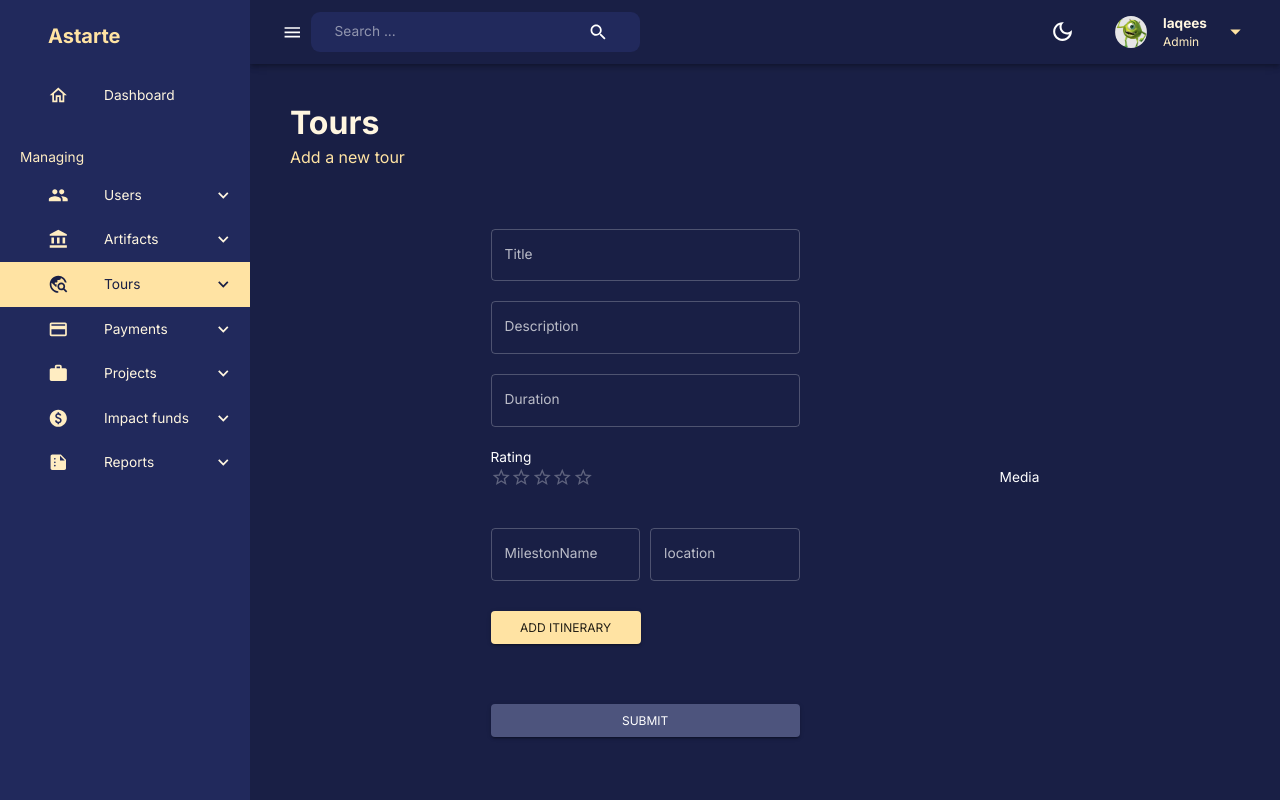
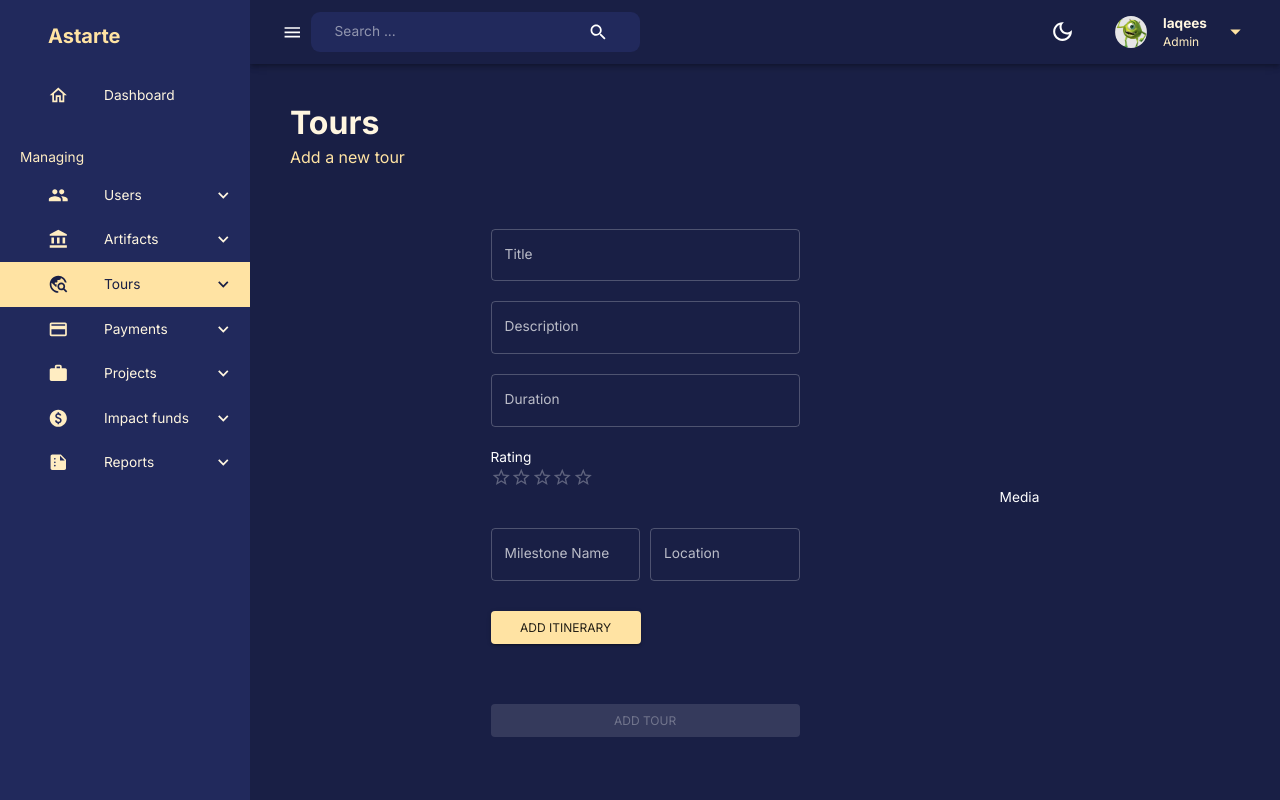
Before and after one commit to mohamadlaqees/AstarteDashboard, a React (Vite) app in the folder client/: page /tours/new in a window 1280 px wide. Built offline with nearby package versions, Linux system fonts and the light colour scheme.

Commit message:
update addTour page

```diff
--- a/client/src/Utils/Validations.js
+++ b/client/src/Utils/Validations.js
@@ -14,6 +14,10 @@ export const addExperiencSchema = yup.object().shape({
   title: yup.string().required("Title is required"),
   description: yup.string().required("Description is required"),
   duration: yup.number().required("Duration is required"),
+  rating: yup
+    .number()
+    .required("Rating is required ")
+    .min(1, "Rating must be at least 1"),
   itinerary: yup
     .array()
     .of(
--- a/client/src/pages/Tours/AddTour.jsx
+++ b/client/src/pages/Tours/AddTour.jsx
@@ -1,6 +1,5 @@
-import React, { Fragment, useState } from "react";
-import { useForm, useFieldArray } from "react-hook-form";
-import { DevTool } from "@hookform/devtools";
+import React, { Fragment } from "react";
+import { useForm, Controller, useFieldArray } from "react-hook-form";
 import { yupResolver } from "@hookform/resolvers/yup";
 import {
   Box,
@@ -9,40 +8,45 @@ import {
   Stack,
   TextField,
   Typography,
+  useTheme,
 } from "@mui/material";
 import Header from "../../components/Header";
 import { addExperiencSchema } from "../../Utils/Validations";
 
 const AddTour = () => {
-  const form = useForm({
+  const theme = useTheme();
+  const {
+    control,
+    handleSubmit,
+    formState: { errors, isDirty, isValid, isSubmitting },
+    reset,
+  } = useForm({
     defaultValues: {
       title: "",
       description: "",
-      itinerary: [
-        {
-          milestoneName: "",
-          location: "",
-        },
-      ],
       duration: "",
-      includes: [],
-      media: [],
+      rating: null,
+      itinerary: [{ milestoneName: "", location: "" }],
     },
     resolver: yupResolver(addExperiencSchema),
     mode: "onBlur",
   });
 
-  const { register, control, handleSubmit, formState } = form;
-  const { append, fields, remove } = useFieldArray({
+  const { fields, append, remove } = useFieldArray({
+    control,
     name: "itinerary",
-    control,
   });
-  const { errors, isDirty, isValid, isSubmitting } = formState;
 
   const submitHandler = (data) => {
+    reset({
+      title: "",
+      description: "",
+      duration: "",
+      rating: 0,
+      itinerary: [{ milestoneName: "", location: "" }],
+    });
     console.log(data);
   };
-  const [ratingValue, setRatingValue] = useState(0);
 
   return (
     <>
@@ -58,61 +62,209 @@ const AddTour = () => {
           gap="200px"
         >
           <Stack width="30%" marginTop="20px">
+            {/* Title Field */}
+            <Controller
+              name="title"
+              control={control}
+              render={({ field }) => (
                 <TextField
+                  {...field}
                   label="Title"
-              sx={{ marginBottom: "20px" }}
-              {...register("title")}
-              error={!!errors.title}
+                  sx={{
+                    marginBottom: "20px",
+                    "& .MuiOutlinedInput-root": {
+                      "& fieldset": {
+                        borderColor: theme.palette.primary,
+                      },
+                      "&:hover fieldset": {
+                        borderColor: "secondary.main",
+                      },
+                      "&.Mui-focused fieldset": {
+                        borderColor: "secondary.main",
+                      },
+                    },
+                    "& .MuiInputLabel-root": {
+                      "&.Mui-focused": {
+                        color: "secondary.main",
+                      },
+                    },
+                  }}
+                  error={!!errors.title || undefined}
                   helperText={errors?.title?.message}
                 />
+              )}
+            />
+
+            {/* Description Field */}
+            <Controller
+              name="description"
+              control={control}
+              render={({ field }) => (
                 <TextField
+                  {...field}
                   label="Description"
-              sx={{ marginBottom: "20px" }}
-              {...register("description")}
-              error={!!errors.description}
+                  sx={{
+                    marginBottom: "20px",
+                    "& .MuiOutlinedInput-root": {
+                      "& fieldset": {
+                        borderColor: theme.palette.primary,
+                      },
+                      "&:hover fieldset": {
+                        borderColor: "secondary.main",
+                      },
+                      "&.Mui-focused fieldset": {
+                        borderColor: "secondary.main",
+                      },
+                    },
+                    "& .MuiInputLabel-root": {
+                      "&.Mui-focused": {
+                        color: "secondary.main",
+                      },
+                    },
+                  }}
+                  error={!!errors.description || undefined}
                   helperText={errors?.description?.message}
                 />
+              )}
+            />
+
+            {/* Duration Field */}
+            <Controller
+              name="duration"
+              control={control}
+              render={({ field }) => (
                 <TextField
+                  {...field}
                   label="Duration"
-              sx={{ marginBottom: "20px" }}
-              {...register("duration", {
-                valueAsNumber: true,
-              })}
-              error={!!errors.duration}
+                  sx={{
+                    marginBottom: "20px",
+                    "& .MuiOutlinedInput-root": {
+                      "& fieldset": {
+                        borderColor: theme.palette.primary,
+                      },
+                      "&:hover fieldset": {
+                        borderColor: "secondary.main",
+                      },
+                      "&.Mui-focused fieldset": {
+                        borderColor: "secondary.main",
+                      },
+                    },
+                    "& .MuiInputLabel-root": {
+                      "&.Mui-focused": {
+                        color: "secondary.main",
+                      },
+                    },
+                  }}
+                  error={!!errors.duration || undefined}
                   helperText={errors?.duration?.message}
                 />
+              )}
+            />
+
+            {/* Rating Field */}
             <Typography>Rating</Typography>
+            <Controller
+              name="rating"
+              control={control}
+              render={({ field }) => (
+                <Box>
                   <Rating
-              value={ratingValue}
+                    {...field}
                     onChange={(event, newValue) => {
-                setRatingValue(newValue == null ? 0 : newValue);
+                      field.onChange(newValue);
                     }}
                     sx={{ marginBottom: "20px" }}
+                    error={!!errors.rating || undefined}
+                    helperText={errors?.rating?.message}
+                  />
+                  {errors.rating && (
+                    <Typography color="error" sx={{ marginBottom: "20px" }}>
+                      {errors.rating.message}
+                    </Typography>
+                  )}
+                </Box>
+              )}
             />
 
+            {/* Itinerary Fields */}
             {fields.map((field, index) => (
               <Fragment key={field.id}>
                 <Box display="flex" gap="10px">
+                  <Controller
+                    name={`itinerary.${index}.milestoneName`}
+                    control={control}
+                    render={({ field }) => (
                       <TextField
+                        {...field}
                         type="text"
-                    label="MilestonName"
-                    {...register(`itinerary.${index}.milestoneName`)}
-                    sx={{ marginTop: "20px", marginBottom: "20px" }}
-                    error={!!errors?.itinerary?.[index]?.milestoneName}
+                        label="Milestone Name"
+                        sx={{
+                          marginTop: "20px",
+                          marginBottom: "20px",
+                          "& .MuiOutlinedInput-root": {
+                            "& fieldset": {
+                              borderColor: theme.palette.primary,
+                            },
+                            "&:hover fieldset": {
+                              borderColor: "secondary.main",
+                            },
+                            "&.Mui-focused fieldset": {
+                              borderColor: "secondary.main",
+                            },
+                          },
+                          "& .MuiInputLabel-root": {
+                            "&.Mui-focused": {
+                              color: "secondary.main",
+                            },
+                          },
+                        }}
+                        error={
+                          !!errors?.itinerary?.[index]?.milestoneName ||
+                          undefined
+                        }
                         helperText={
                           errors?.itinerary?.[index]?.milestoneName?.message
                         }
                       />
+                    )}
+                  />
 
+                  <Controller
+                    name={`itinerary.${index}.location`}
+                    control={control}
+                    render={({ field }) => (
                       <TextField
+                        {...field}
                         type="text"
-                    label="location"
-                    {...register(`itinerary.${index}.location`)}
-                    sx={{ marginTop: "20px", marginBottom: "20px" }}
-                    error={!!errors?.itinerary?.[index]?.location}
+                        label="Location"
+                        sx={{
+                          marginTop: "20px",
+                          marginBottom: "20px",
+                          "& .MuiOutlinedInput-root": {
+                            "& fieldset": {
+                              borderColor: theme.palette.primary,
+                            },
+                            "&:hover fieldset": {
+                              borderColor: "secondary.main",
+                            },
+                            "&.Mui-focused fieldset": {
+                              borderColor: "secondary.main",
+                            },
+                          },
+                          "& .MuiInputLabel-root": {
+                            "&.Mui-focused": {
+                              color: "secondary.main",
+                            },
+                          },
+                        }}
+                        error={
+                          !!errors?.itinerary?.[index]?.location || undefined
+                        }
                         helperText={
-                      errors?.itinerary?.[index]?.location?.message || ""
+                          errors?.itinerary?.[index]?.location?.message
                         }
+                      />
+                    )}
                   />
                 </Box>
 
@@ -145,34 +297,32 @@ const AddTour = () => {
                 marginBottom: "10px",
                 width: "150px",
               }}
-              onClick={() =>
-                append({
-                  milestoneName: "",
-                  location: "",
-                })
-              }
+              onClick={() => append({ milestoneName: "", location: "" })}
             >
-              Add itinerary
+              Add Itinerary
             </Button>
 
             <Button
               type="submit"
               variant="contained"
-              color="primary"
               size="medium"
               sx={{
                 marginTop: "50px",
-                marginBottom: "10px",
+                marginBottom: "50px",
+                backgroundColor: theme.palette.secondary[600],
+                ":hover": {
+                  backgroundColor: theme.palette.secondary[500],
+                },
               }}
+              disabled={!isDirty || !isValid || isSubmitting}
             >
-              Submit
+              Add Tour
             </Button>
           </Stack>
 
           <Stack>Media</Stack>
         </Box>
       </form>
-      <DevTool control={control} />
     </>
   );
 };
```
Lines whose indentation alone changed are shown as unchanged.
